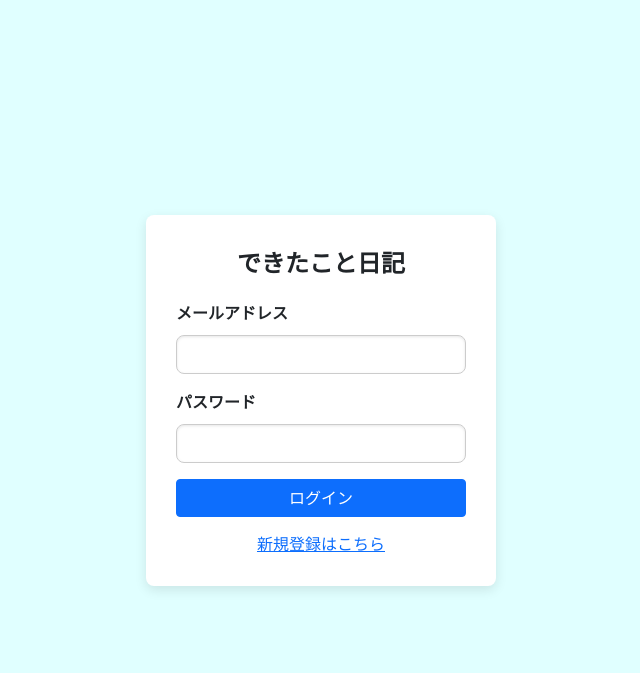
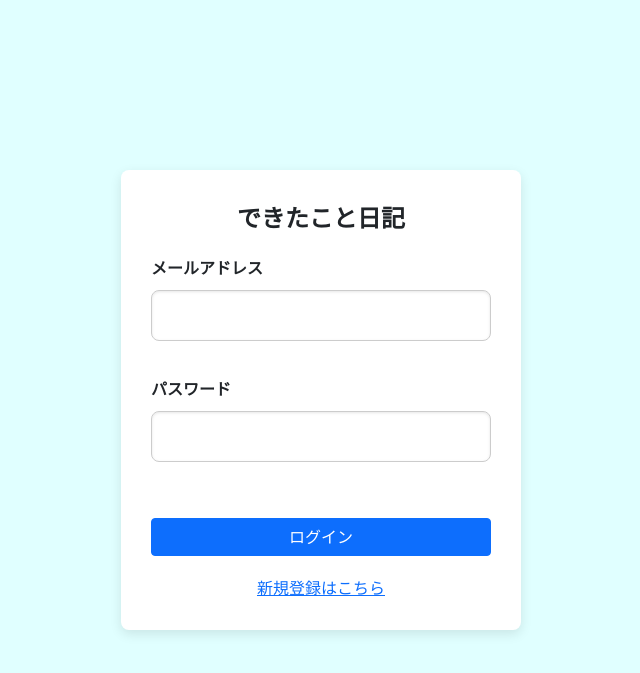
Before and after one commit to haruko-kobayashi1224/application1, a Django app: page /diary_app/login/ in a window 1280 px wide. Shown: the top 673 px of the page, without its empty margins (319-959 px from the left). Run offline with Django 5.2, Linux system fonts and the light colour scheme.

Commit message:
再修正

```diff
--- a/diary/templates/user/user_login.html
+++ b/diary/templates/user/user_login.html
@@ -14,7 +14,7 @@
   }
 
   .form-container {
-    width: 350px;
+    width: 400px;
     padding: 30px;
     background-color: white;
     border-radius: 8px;
@@ -36,20 +36,23 @@
 
   input[type="submit"] {
     width: 100%;
+    margin-top: 20px;
   }
 
   nav {
-    margin-top: 15px;
+    margin-top: 20px;
+
   }
 
   input[type="text"], input[type="password"], input[type="email"] {
   width: 100%;
-  padding: 8px;
-  margin-top: 5px;
+  padding: 12px 16px;
+  margin-top: 10px;
+  margin-bottom: 20px;
   box-sizing: border-box;
   border: 1px solid #ccc;
   border-radius: 8px;
-  font-size: 15px;
+  font-size: 18px;
   line-height: 1.4;
   box-shadow: inset 0 1px 3px rgba(0,0,0,0.1);
 }
@@ -57,7 +60,8 @@
 label {
   display: block;
   font-weight: bold;
-  margin-bottom: 5px;
+
+  margin-top: 10px;
 }
 
 .form-group {
```
Also changed, not shown: diary/templates/user/registration.html (+5 -4 lines).
